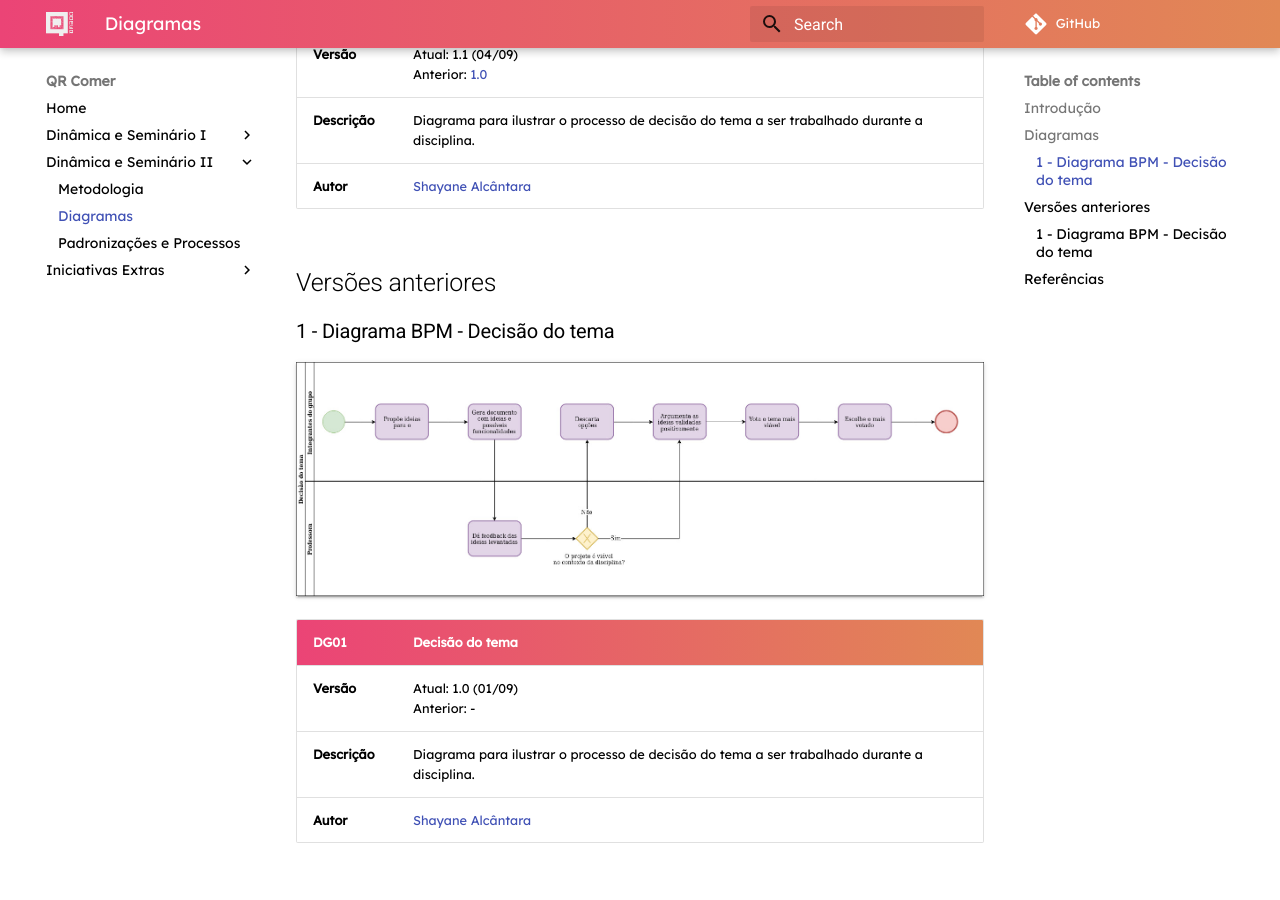
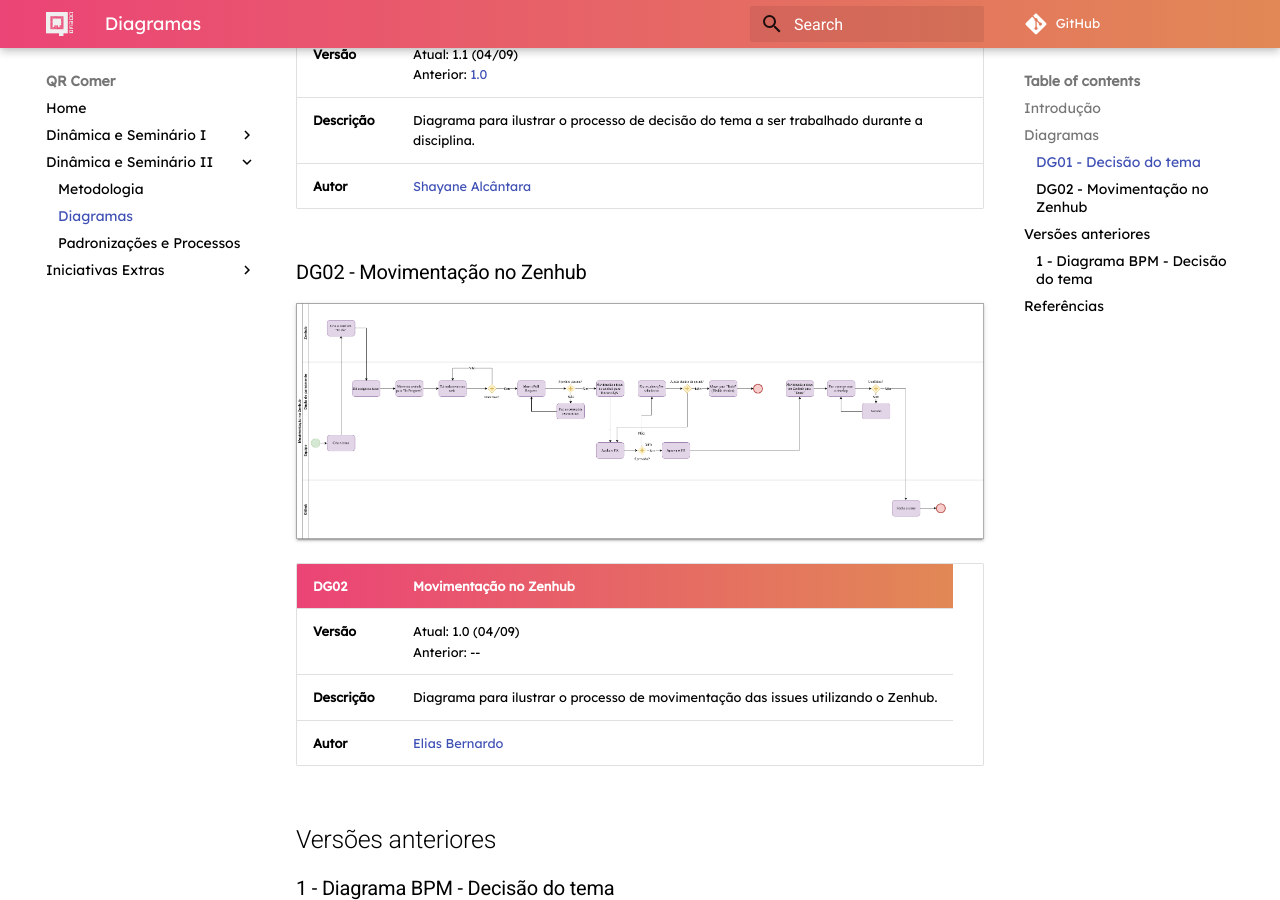
Before and after one commit to fga-desenho-2019-2/Wiki, an MkDocs documentation site: the page built from docs/seminario2/diagramas.md, in a window 1280 px wide and 900 px high, scrolled down 624 px. Built offline with MkDocs 1.6.1 and Material for MkDocs 9.7.7, drawn with Linux system fonts in a browser that asks for light colours; some web fonts are replaced; comment, search, counter and statistics services are not loaded; old or Windows-style settings are respelled for this version of MkDocs; some of the changed text lies outside the part shown.

Commit message:
Adding DG02

```diff
--- a/docs/seminario2/diagramas.md
+++ b/docs/seminario2/diagramas.md
@@ -3,7 +3,7 @@
 
 ## Diagramas
 
-### 1 - Diagrama BPM - Decisão do tema
+### DG01 -  Decisão do tema
 
 ![decisao-do-tema](../images/diagramas-bpm/decisao-do-tema-v2.jpg)
 
@@ -12,6 +12,16 @@
 | **Versão**| Atual: 1.1 (04/09) <br> Anterior: [1.0](#1-diagrama-bpm-decisao-do-tema_1) |
 | **Descrição** | Diagrama para ilustrar o processo de decisão do tema a ser trabalhado durante a disciplina. |
 |**Autor**| [Shayane Alcântara](https://github.com/shayanealcantara) |
+
+### DG02 -  Movimentação no Zenhub
+
+![movimentacao-no-zenhub](../images/diagramas-bpm/zenhub.png)
+
+|**DG02** | **Movimentação no Zenhub**  |
+|--|--|
+| **Versão**| Atual: 1.0 (04/09) <br> Anterior: -- |
+| **Descrição** | Diagrama para ilustrar o processo de movimentação das issues utilizando o Zenhub. |
+|**Autor**| [Elias Bernardo](https://github.com/ebmm01) |
 
 
 ## Versões anteriores
```
Also changed, not shown: docs/images/diagramas-bpm/zenhub.png (added).
